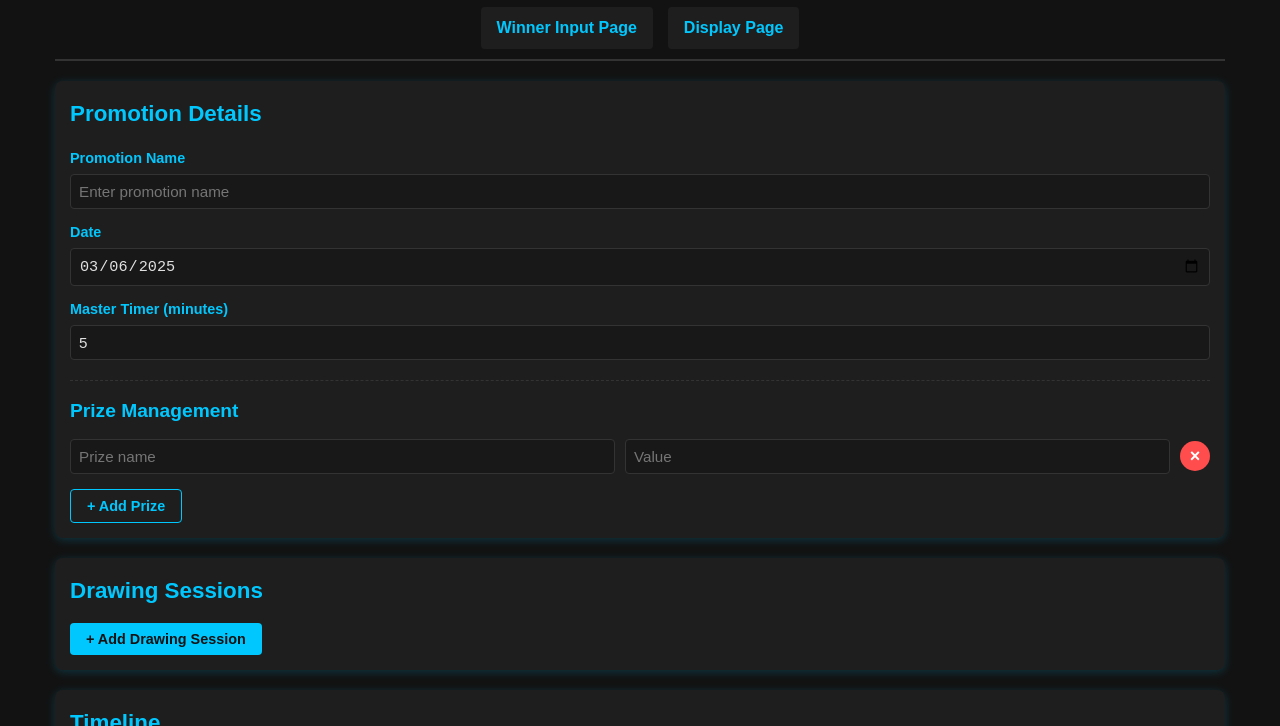
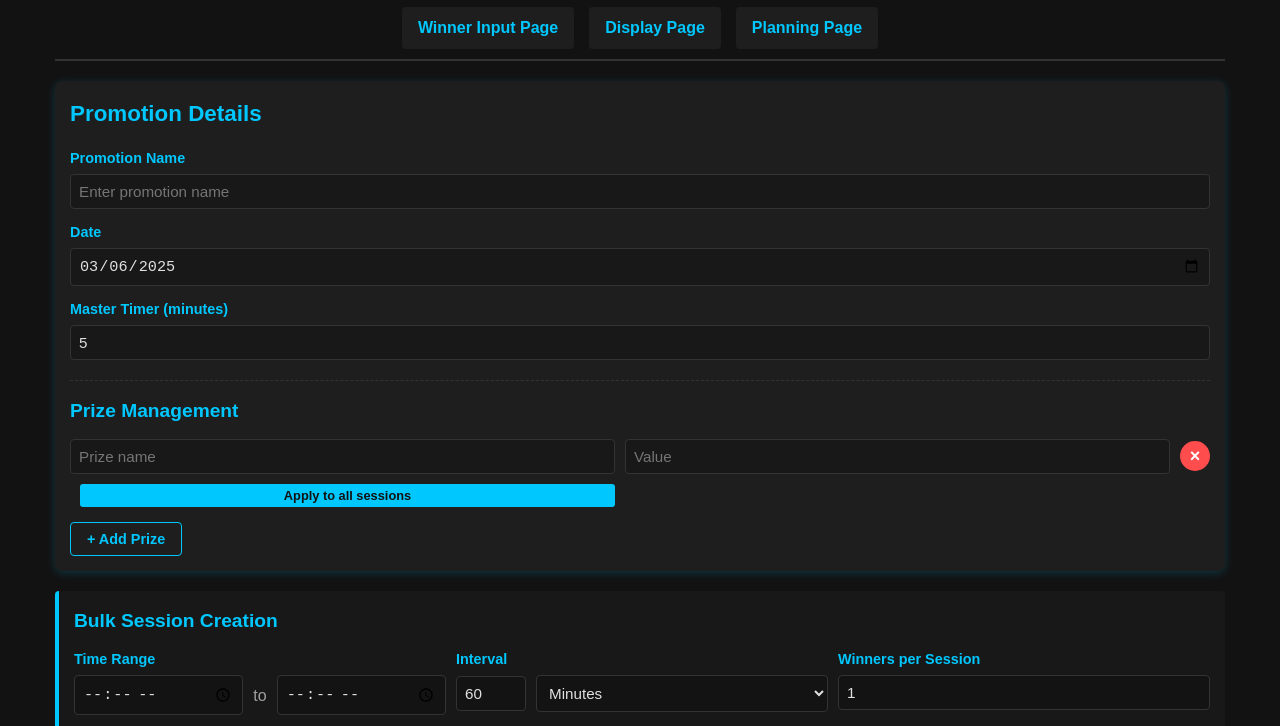
Before and after one commit to munchkineatter/DDrum, a website: page planning.html in a window 1280 px wide. Shown: the part 74-800 px from the top of the page. Drawn offline with Linux system fonts and the light colour scheme.

Commit message:
Add planning.html and GitHub Pages workflow

```diff
--- a/planning.html
+++ b/planning.html
@@ -13,6 +13,7 @@
             <nav class="main-nav">
                 <a href="index.html" class="nav-button">Winner Input Page</a>
                 <a href="display.html" target="_blank" class="nav-button">Display Page</a>
+                <a href="planning.html" class="nav-button active">Planning Page</a>
             </nav>
         </header>
 
@@ -40,10 +41,40 @@
                                 <input type="text" placeholder="Prize name" class="prize-name">
                                 <input type="text" placeholder="Value" class="prize-value">
                                 <button type="button" class="remove-prize">×</button>
+                                <button type="button" class="repeat-prize-button">Apply to all sessions</button>
                             </div>
                         </div>
                         <button type="button" id="add-prize" class="secondary-btn">+ Add Prize</button>
                     </div>
+                </div>
+
+                <div class="bulk-session-creator">
+                    <h3>Bulk Session Creation</h3>
+                    <div class="bulk-options">
+                        <div class="form-group">
+                            <label>Time Range</label>
+                            <div class="time-range">
+                                <input type="time" id="bulk-start-time">
+                                <span>to</span>
+                                <input type="time" id="bulk-end-time">
+                            </div>
+                        </div>
+                        <div class="form-group">
+                            <label>Interval</label>
+                            <div class="interval-selector">
+                                <input type="number" id="interval-value" min="1" value="60">
+                                <select id="interval-unit">
+                                    <option value="minutes">Minutes</option>
+                                    <option value="hours">Hours</option>
+                                </select>
+                            </div>
+                        </div>
+                        <div class="form-group">
+                            <label for="winners-per-session">Winners per Session</label>
+                            <input type="number" id="winners-per-session" min="1" value="1">
+                        </div>
+                    </div>
+                    <button type="button" id="create-sessions" class="primary-btn">Create Sessions</button>
                 </div>
 
                 <div class="sessions-container">
```
Also changed, not shown: .github/workflows/pages.yml (added), 1 other file.
